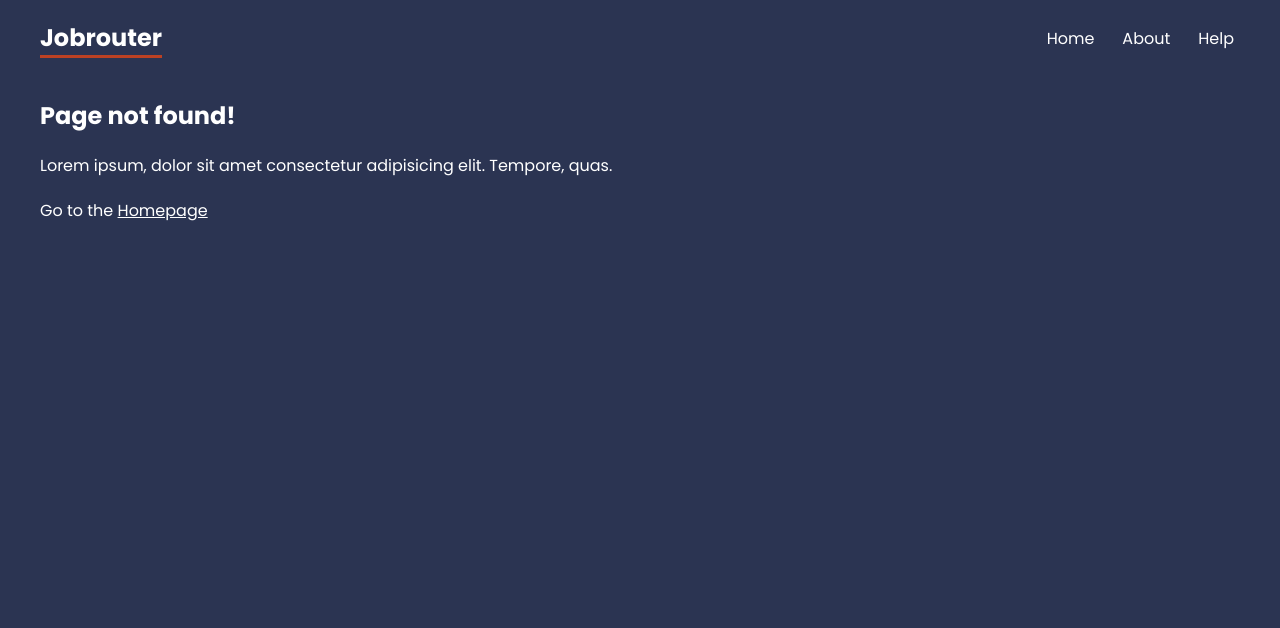
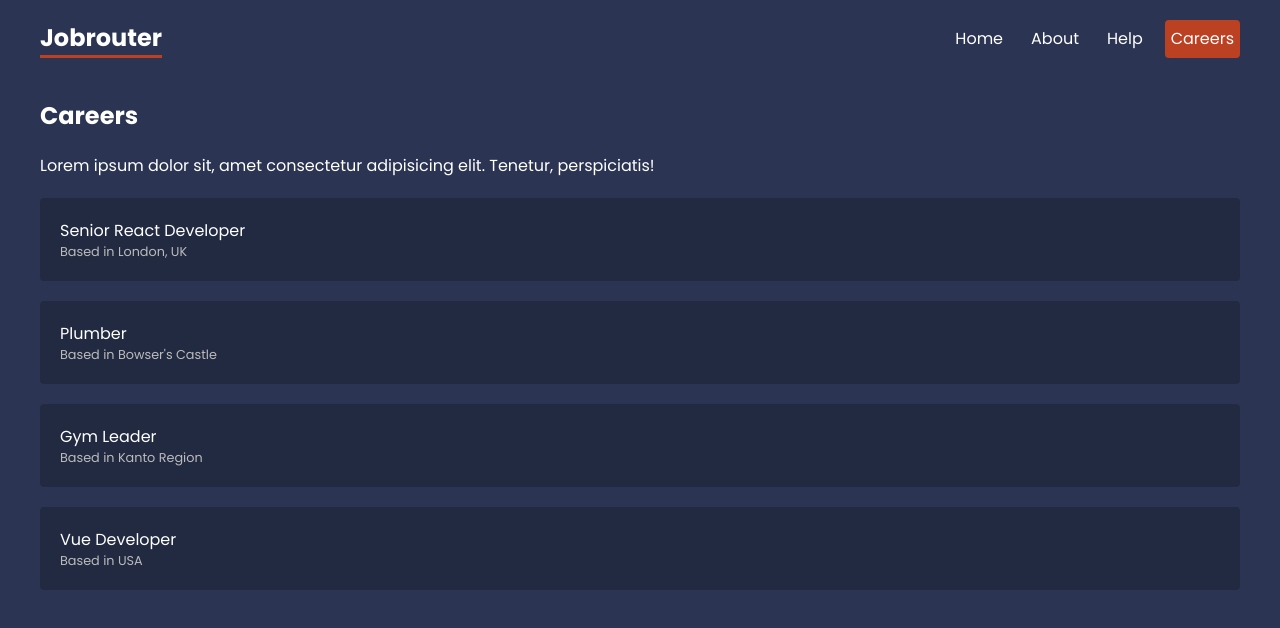
Before and after one commit to Pgph/jobrouter, a React (Create React App) app: page /careers in a window 1280 px wide. Before the commit this address had no page. Shown: the top 628 px of the page. Built offline with nearby package versions, Linux system fonts and the light colour scheme; data requests are answered from the project's data file.

Commit message:
Added careers section and fetch json data using useLoaderData

```diff
--- a/src/App.js
+++ b/src/App.js
@@ -6,10 +6,12 @@
 import Faq from './pages/help/Faq'
 import Contact from './pages/help/Contact'
 import NotFound from './pages/NotFound'
+import Careers, { careersLoader } from './pages/careers/Careers'
 
 //layouts
 import RootLayout from './layouts/RootLayout'
 import HelpLayout from './layouts/HelpLayout'
+import CareersLayout from './layouts/CareersLayout'
 
 const router = createBrowserRouter(
   createRoutesFromElements(
@@ -20,6 +22,11 @@
         <Route path='faq' element={<Faq />} />
         <Route path='contact' element={<Contact />} />
       </Route>
+
+      <Route path="careers" element={<CareersLayout />}>
+        <Route index element={<Careers />} loader={careersLoader} />
+      </Route>
+
       <Route path="*" element={<NotFound />} />
     </Route>
   )
--- a/src/index.css
+++ b/src/index.css
@@ -102,3 +102,23 @@
 form label span {
   margin-bottom: 10px;
 }
+
+.careers > a {
+  display: block;
+  background: rgba(0, 0, 0, 0.2);
+  padding: 20px;
+  border-radius: 4px;
+  margin: 20px 0;
+  text-decoration: none;
+}
+.careers > a:hover p {
+  color: var(--primary);
+}
+.careers p {
+  margin: 0;
+  transition: color 0.2s;
+}
+.careers > a p:last-child {
+  font-size: 0.8em;
+  color: #bbb;
+}
--- /dev/null
+++ b/src/layouts/CareersLayout.js
@@ -0,0 +1,12 @@
+import { Outlet } from "react-router-dom"
+
+export default function CareersLayout() {
+    return (
+        <div className="careers-layout">
+            <h2>Careers</h2>
+            <p>Lorem ipsum dolor sit, amet consectetur adipisicing elit. Tenetur, perspiciatis!</p>
+
+            <Outlet />
+        </div>
+    )
+}
--- a/src/layouts/RootLayout.js
+++ b/src/layouts/RootLayout.js
@@ -9,6 +9,7 @@
                     <NavLink to='/'>Home</NavLink>
                     <NavLink to='about'>About</NavLink>
                     <NavLink to='Help'>Help</NavLink>
+                    <NavLink to='careers'>Careers</NavLink>
                 </nav>
             </header>
             <main>
--- /dev/null
+++ b/src/pages/careers/Careers.js
@@ -0,0 +1,23 @@
+import { useLoaderData, Link } from "react-router-dom"
+
+export default function Careers() {
+    const careers = useLoaderData()
+
+    return (
+        <div className="careers">
+            {careers.map(career => (
+                <Link to="/" key={career.id}>
+                    <p>{career.title}</p>
+                    <p>Based in {career.location}</p>
+                </Link>
+            ))}
+        </div>
+    )
+}
+
+// loader function
+export const careersLoader = async () => {
+    const res = await fetch('http://localhost:4000/carrers')
+
+    return res.json()
+}
```
